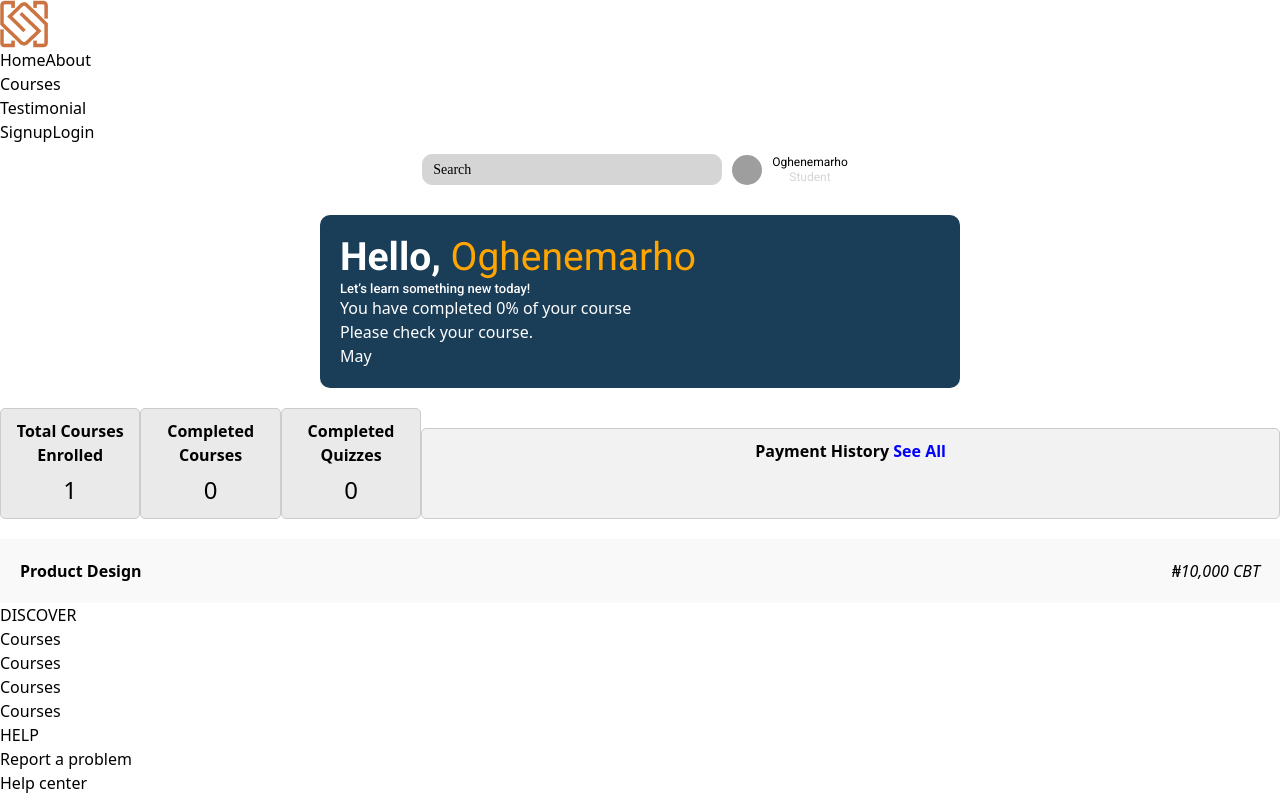
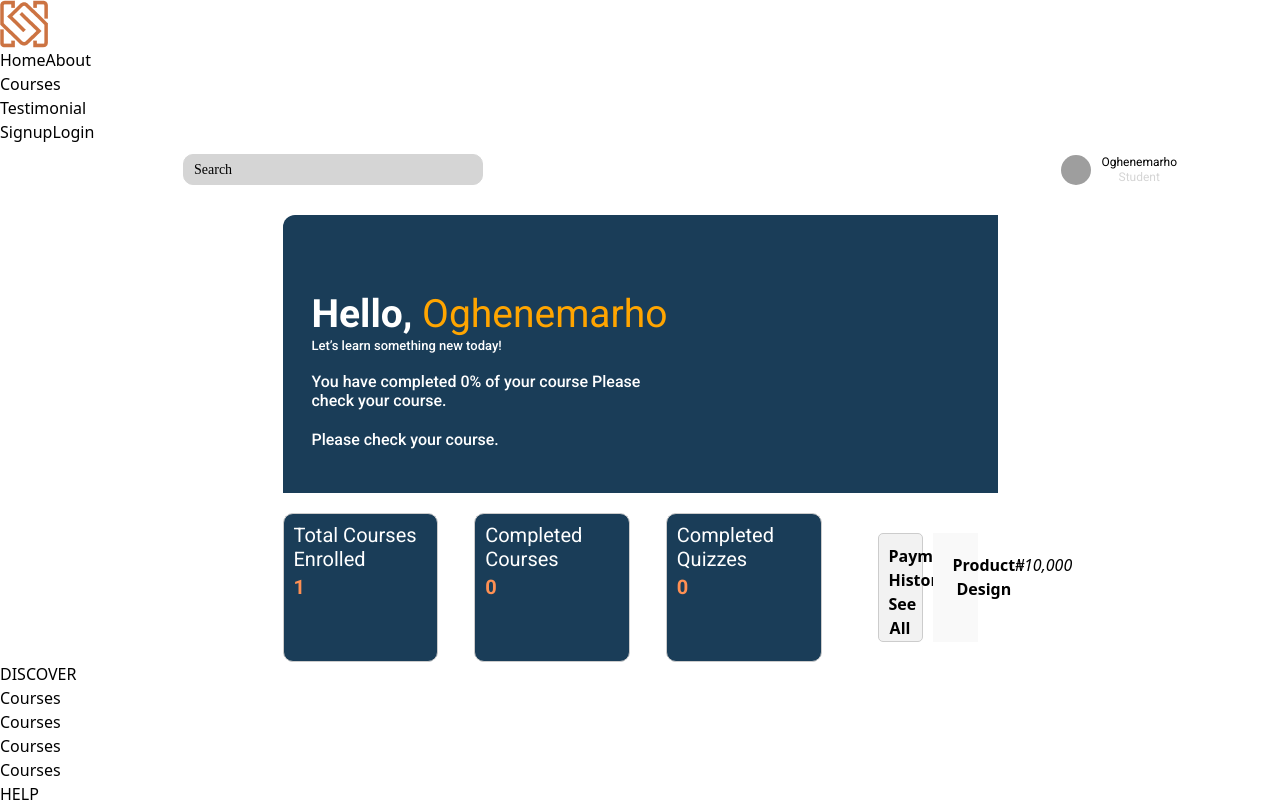
Before and after one commit to GenesysLearnable/LMS-A-FE-1, a React (Vite) app: page /Student in a window 1280 px wide. Shown: the top 800 px of the page. Built offline with nearby package versions, Linux system fonts and the light colour scheme; grey boxes are pictures that could not be loaded.

Commit message:
still working

```diff
--- a/src/Student-Dashboard/StudentDashBoard.css
+++ b/src/Student-Dashboard/StudentDashBoard.css
@@ -10,6 +10,9 @@
   align-items: center;
   background-color: #ffff;
   padding: 10px;
+  width: 80%;
+  margin-left: 90px;
+
 }
 
 .searchBox {
@@ -63,10 +66,13 @@
 .bluebox {
   background-color: #1a3d58;
   color: white;
-  padding: 20px;
   margin-top: 20px;
-  border-radius: 10px;
-  width: 50%;
+  width: 715px;
+  height: 278px;
+  padding: 77px 329px 54px 29px;
+  gap: 0px;
+  border-radius: 12px 0px 0px 0px;
+  opacity: 0px;
 }
 
 .blueboxContent {
@@ -100,14 +106,27 @@
   text-align: left;
 }
 
+.course {
+  font-family: Roboto;
+  font-size: 16px;
+  font-weight: 500;
+  line-height: 18.75px;
+  text-align: left;
+  margin-top: 20px;
+}
+
 .calendarIcon {
   margin-top: 10px;
 }
 
 .statistics {
   display: flex;
-  justify-content: space-around;
-  width: 100%;
+  width: 715px;
+  height: 149px;
+  top: 445px;
+  left: 310px;
+  gap: 36px;
+  opacity: 0px;
   margin-top: 20px;
 }
 
@@ -118,15 +137,35 @@
   padding: 10px;
   text-align: center;
   width: 200px;
+  background: #1a3d58;
+  color: white;
+  border-radius: 10px;
 }
 
 .statTitle {
   font-weight: bold;
+  font-family: Roboto;
+  font-size: 20px;
+  font-weight: 400;
+  line-height: 23.44px;
+  text-align: left;
 }
 
 .statNumber {
-  font-size: 24px;
   margin-top: 5px;
+  color: #ff9053;
+  font-family: Roboto;
+  font-size: 20px;
+  font-weight: 700;
+  line-height: 23.44px;
+  text-align: left;
+}
+
+.side {
+  display: flex;
+  justify-content: space-between;
+  width: 100px;
+  margin: 20px;
 }
 
 .paymentHistory {
@@ -135,8 +174,8 @@
   border-radius: 5px;
   padding: 10px;
   text-align: center;
-  width: 100%;
-  margin-top: 20px;
+  width: 45%;
+  justify-content: space-between;
 }
 
 .paymentTitle {
@@ -144,7 +183,6 @@
 }
 
 .seeAll {
-  color: blue;
   cursor: pointer;
 }
 
@@ -152,8 +190,7 @@
   background-color: #f9f9f9;
   padding: 20px;
   text-align: center;
-  width: 100%;
-  margin-top: 20px;
+  width: 45%;
 }
 
 .productInfo {
--- a/src/Student-Dashboard/StudentDashboard.jsx
+++ b/src/Student-Dashboard/StudentDashboard.jsx
@@ -1,4 +1,4 @@
-import './StudentDashBoard.css'
+import "./StudentDashBoard.css";
 
 function StudentDashboard() {
   return (
@@ -9,7 +9,11 @@ function StudentDashboard() {
         </div>
         <div className="userSection">
           <i className="fa fa-bell"></i>
-        <img className="studentPhoto" src="src/Images/LandingPage/businessman-working-laptop 1@2x.png" alt="Student" />
+          <img
+            className="studentPhoto"
+            src="src/Images/LandingPage/businessman-working-laptop 1@2x.png"
+            alt="Student"
+          />
           <div className="userInfo">
             <div className="userName">Oghenemarho</div>
             <div className="userType">Student</div>
@@ -20,11 +24,18 @@ function StudentDashboard() {
 
       <div className="bluebox">
         <div className="blueboxcontent">
-    <div className="naMe">Hello, <span className="orange">Oghenemarho</span></div>
+          <div className="naMe">
+            Hello, <span className="orange">Oghenemarho</span>
+          </div>
           <div className="learn">Let’s learn something new today!</div>
-            <div>You have completed 0% of your course</div>
-            <div>Please check your course.</div>
-            <div className="calendar"><i className="calendarIcon far fa-calendar-alt"></i> May</div>
+          <div className="course">
+            You have completed 0% of your course Please check your course.
+          </div>
+          <div className="course">Please check your course.</div>
+
+          <div className="calendar">
+            <i className="calendarIcon far fa-calendar-alt"></i>
+          </div>
         </div>
       </div>
 
@@ -41,20 +52,23 @@ function StudentDashboard() {
           <div className="statTitle">Completed Quizzes</div>
           <div className="statNumber">0</div>
         </div>
+
+        <div className="side">
           <div className="paymentHistory">
-          <div className="paymentTitle">Payment History <span className="seeAll">See All</span></div>
+            <div className="paymentTitle">
+              Payment History <span className="seeAll">See All</span>
             </div>
           </div>
           <div className="productDesign">
             <div className="productInfo">
               <div className="productName">Product Design</div>
-          <div className="productPrice">₦10,000 CBT</div>
+              <div className="productPrice">₦10,000 </div>
             </div>
           </div>
-
+        </div>
+      </div>
     </div>
   );
 }
 
-
-export default StudentDashboard
+export default StudentDashboard;
```
Lines whose indentation alone changed are shown as unchanged.
